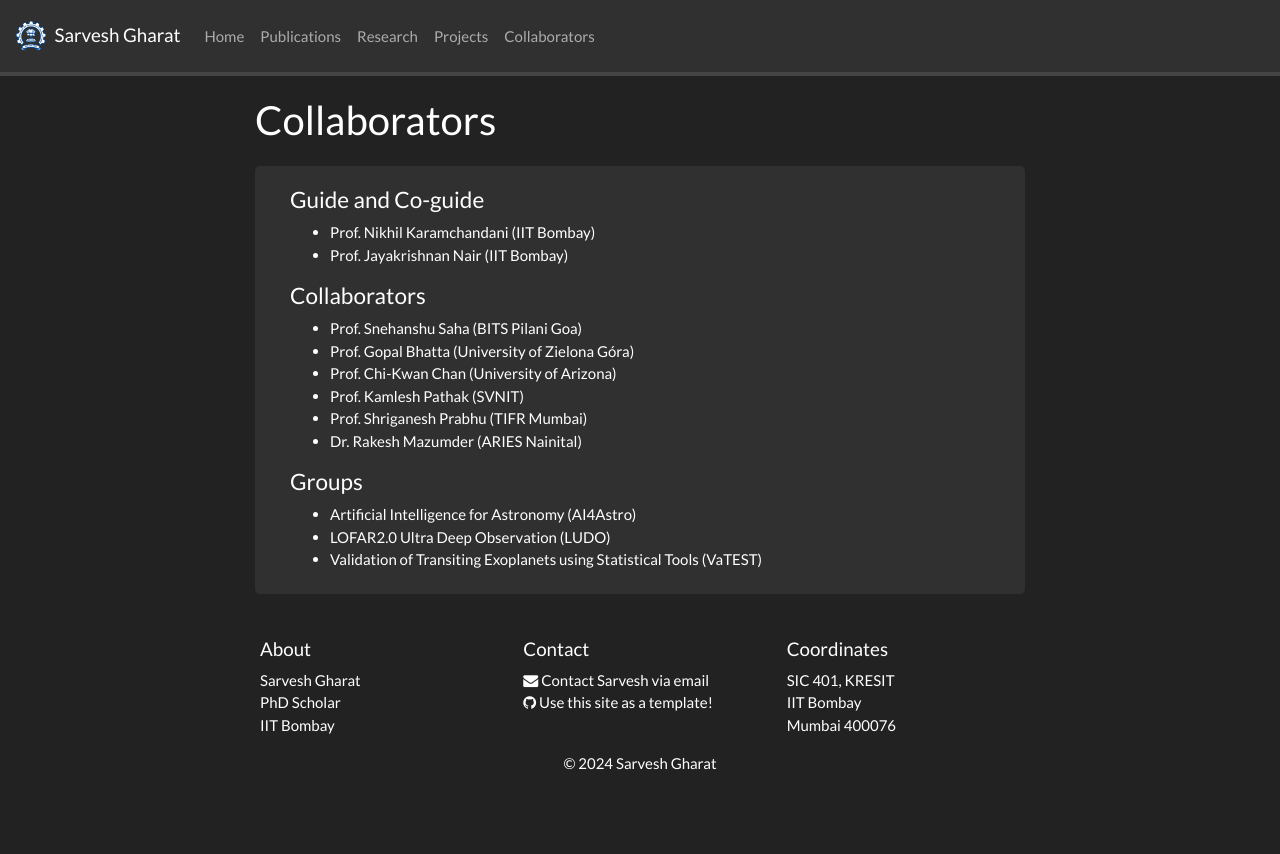
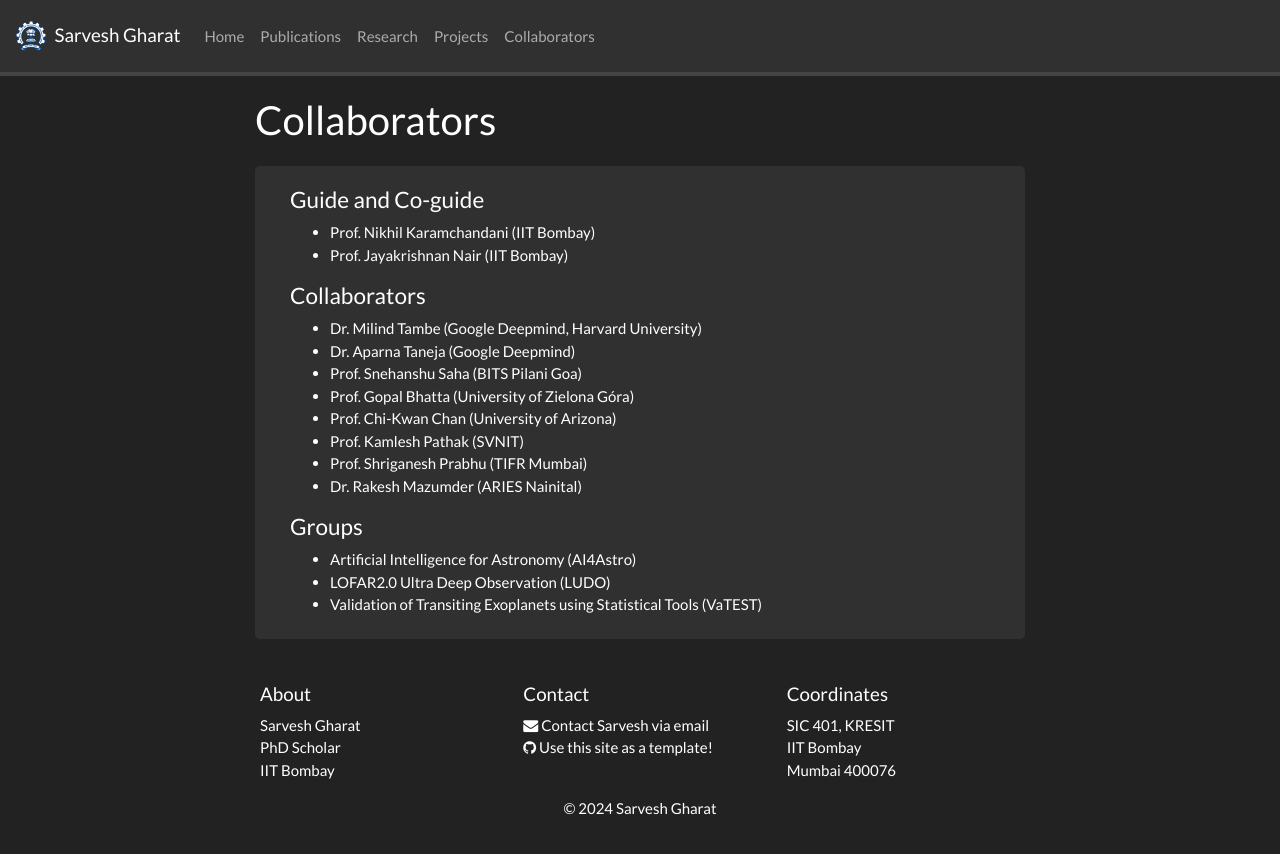
Before and after one commit to SarveshVGharat/SarveshVGharat.github.io, a Jekyll site: the page built from _pages/collaborators.md, in a window 1280 px wide. Shown: the top 854 px of the page. Built offline with Jekyll 4.4.1, drawn with Linux system fonts in a browser that asks for light colours; nearby versions of some CDN libraries; a style sheet for code colours, icons or effects is not loaded.

Commit message:
Update collaborators.md

```diff
--- a/_pages/collaborators.md
+++ b/_pages/collaborators.md
@@ -42,6 +42,8 @@ iframe {
 
 <h4>Collaborators</h4>
 <ul>
+<li> Dr. Milind Tambe (Google Deepmind, Harvard University) </li>
+<li> Dr. Aparna Taneja (Google Deepmind) </li>
 <li> Prof. Snehanshu Saha (BITS Pilani Goa) </li>
 <li> Prof. Gopal Bhatta (University of Zielona Góra) </li>
 <li> Prof. Chi-Kwan Chan (University of Arizona) </li>
```
